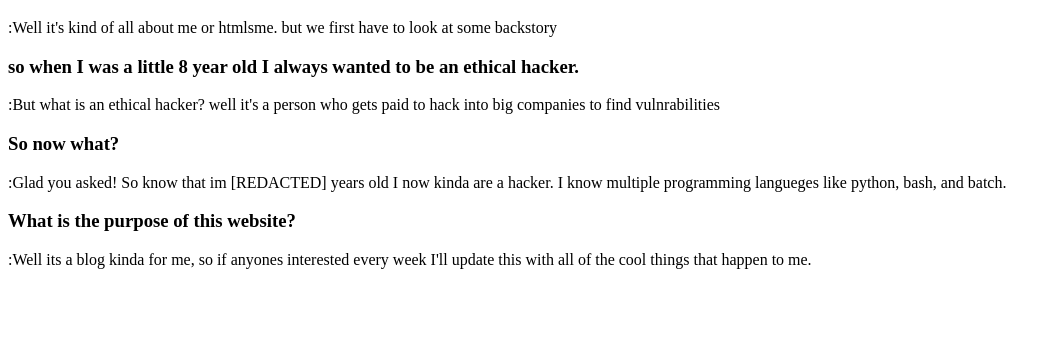
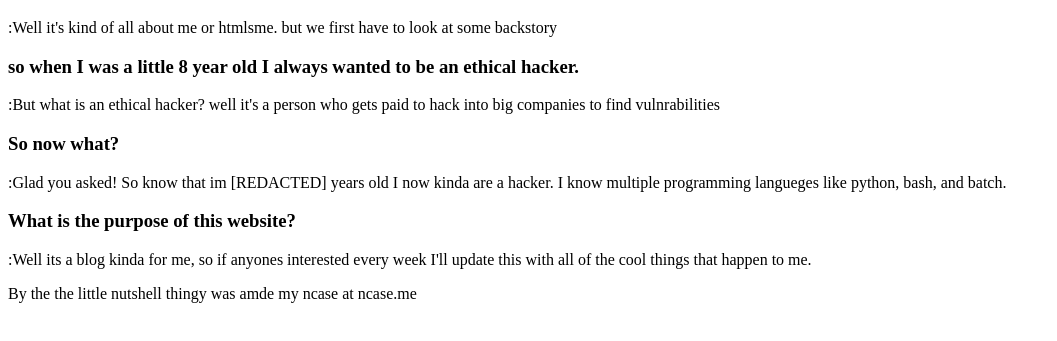
Before and after one commit to htmlsme/hackthiswebsite.github.io, a plain HTML site: page index.html in a window 1280 px wide. Shown: the part 61-402 px from the top of the page, without its empty margins (0-1057 px from the left). Drawn offline with Linux system fonts and the light colour scheme.

Commit message:
Update index.html

```diff
--- a/index.html
+++ b/index.html
@@ -13,5 +13,6 @@
         <p>:Glad you asked!  So know that im [REDACTED] years old I now kinda are a hacker. I know multiple programming langueges like python, bash, and batch.</p>
         <h3>What is the purpose of this website?</h3>
         <p>:Well its a blog kinda for me, so if anyones interested every week I'll update this with all of the cool things that happen to me.</p>
+        <p>By the the little nutshell thingy was amde my ncase at <a>ncase.me</a></p>
     </body>
 </html>
```
